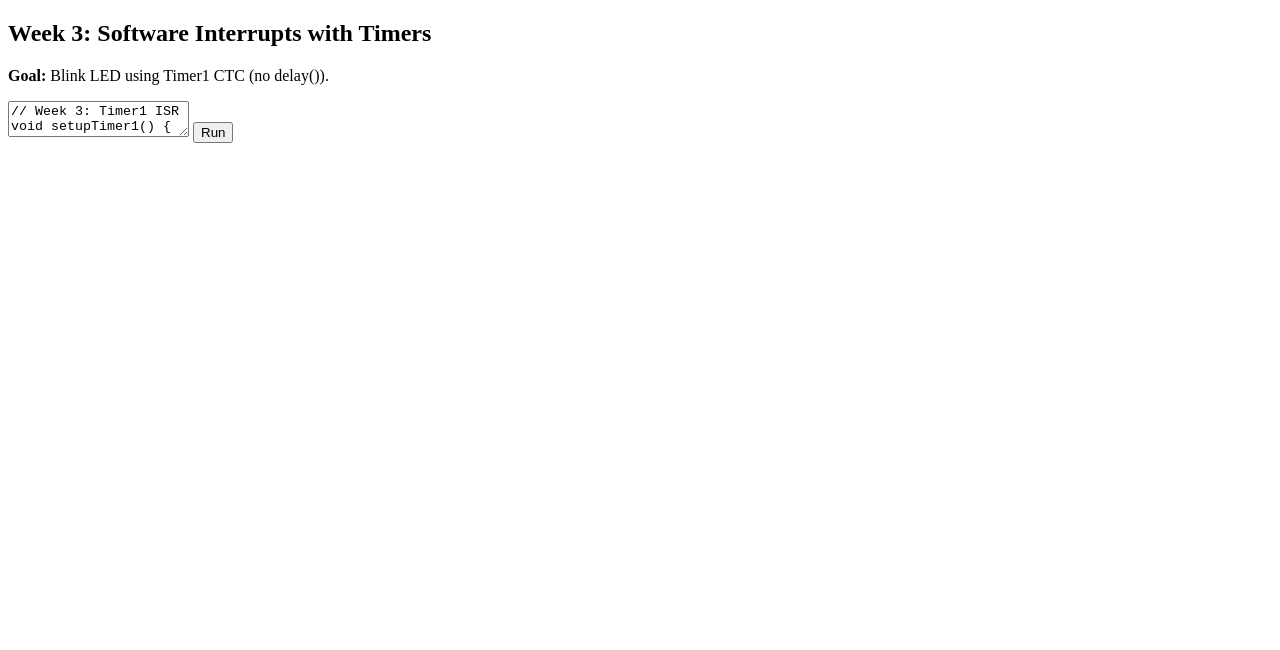
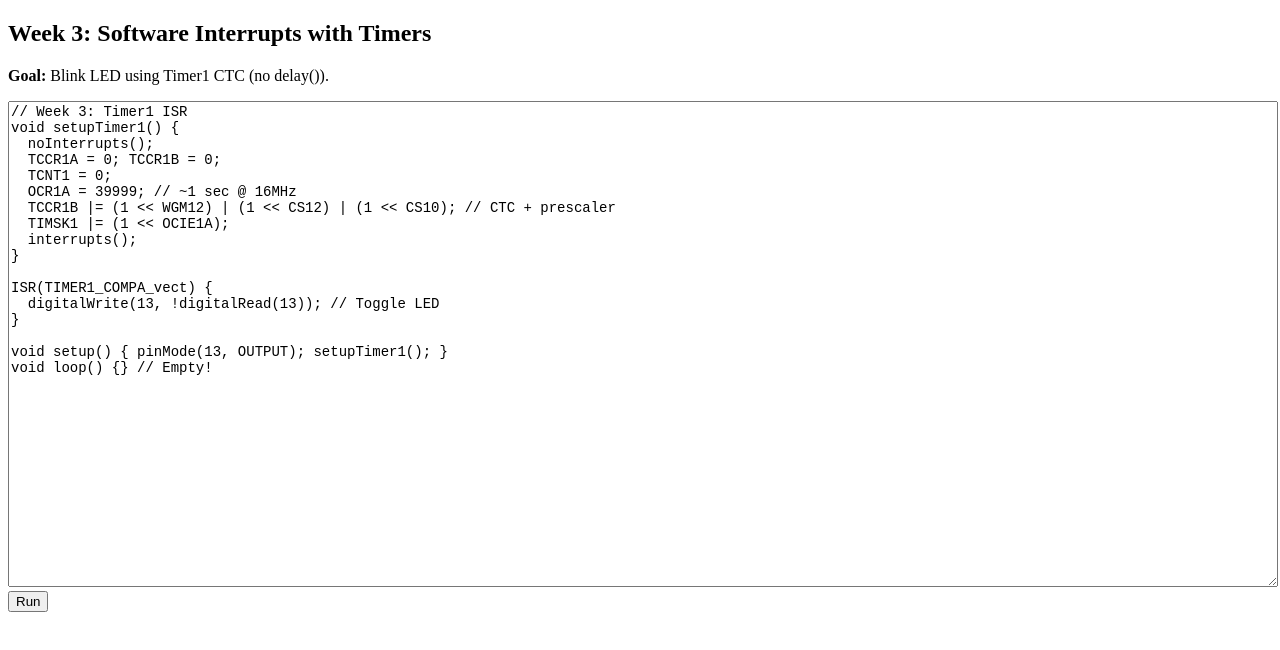
Before and after one commit to llprogrammerll/myp, a plain HTML site: page lessons/week3.html in a window 1280 px wide. Drawn offline with Linux system fonts and the light colour scheme.

Commit message:
resizing the text-area

```diff
--- a/lessons/week3.html
+++ b/lessons/week3.html
@@ -8,7 +8,8 @@
   <h2>Week 3: Software Interrupts with Timers</h2>
   <p><strong>Goal:</strong> Blink LED using Timer1 CTC (no delay()).</p>
 
-  <textarea id="code">// Week 3: Timer1 ISR
+  <textarea id="code" style="width:100%; height:60vh; font-family:monospace; font-size:14px;">
+// Week 3: Timer1 ISR
 void setupTimer1() {
   noInterrupts();
   TCCR1A = 0; TCCR1B = 0;
```
